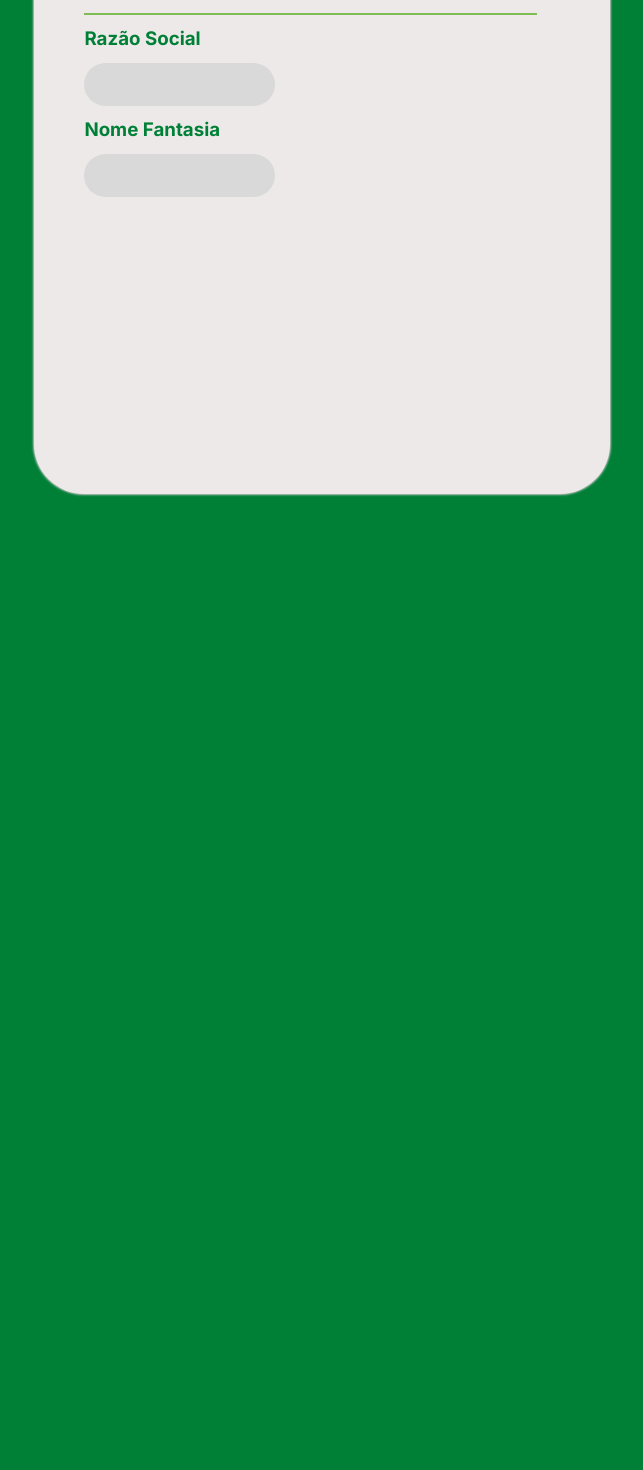
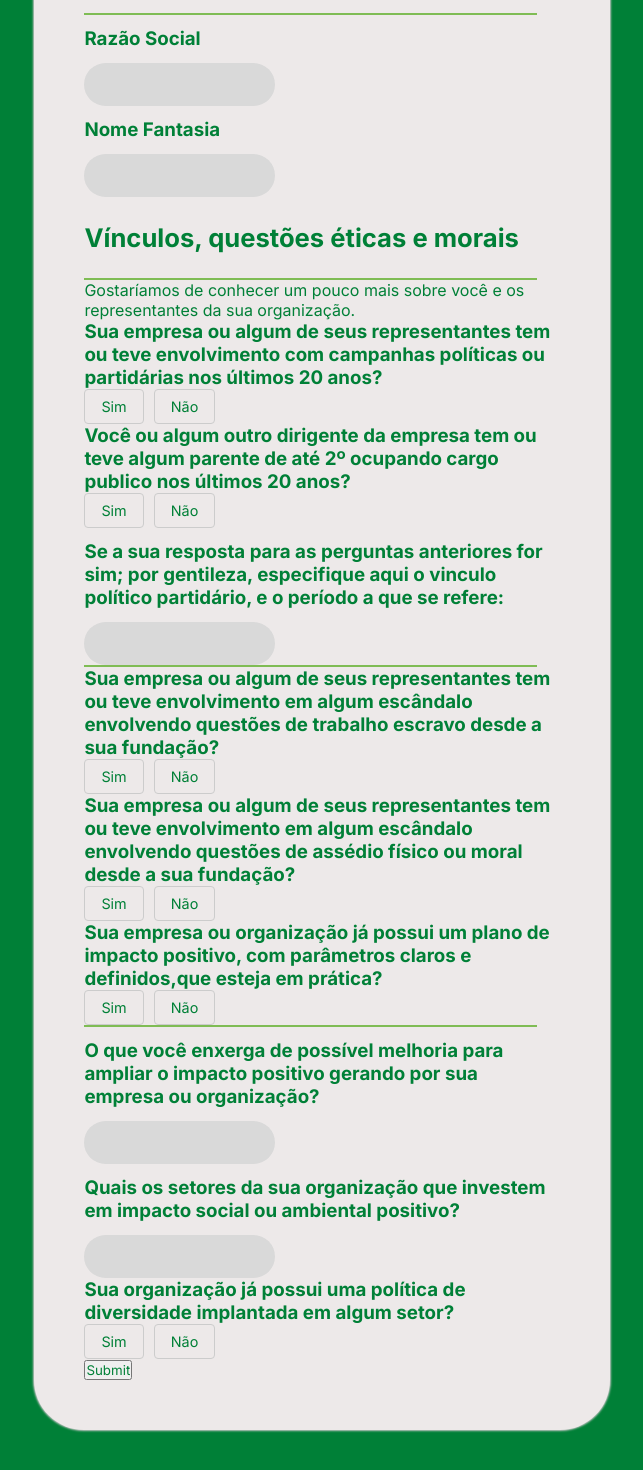
Before and after one commit to acafetech/viverde-casa, a React (Vite) app: page /parceria in a window 1280 px wide. Shown: the part 182-1652 px from the top of the page, without its empty margins (68-711 px from the left). Before the commit the page ends 800 px from the top, so only its background shows below. Built offline with nearby package versions, Linux system fonts and the light colour scheme.

Commit message:
Parte 2 do formulario empresa

```diff
--- a/src/pages/Forms/CompanyForm/index.jsx
+++ b/src/pages/Forms/CompanyForm/index.jsx
@@ -40,6 +40,99 @@ console.log(errors);
                 <input type="text" id="nome-fantasia" {...register("nomeFantasia", {required: true, minLength: 10, maxLength: 50})} />
 
             </section>
+
+            <section className="Veiculos-Que">
+              <h1>Vínculos, questões éticas e morais</h1>
+              <div class="box-line"></div>
+
+              <p>Gostaríamos de conhecer um pouco mais sobre você e os
+                representantes da sua organização.</p>
+                <h3>Sua empresa ou algum de seus representantes tem ou teve envolvimento
+                com campanhas políticas ou partidárias nos últimos 20 anos?</h3>
+
+                <input {...register("CampanhasPoliticas", { required: true })}
+                type="radio" value="Sim" />
+                <LabelCheck id="CampanhasSim" label="Sim"/>
+
+                 <input {...register("CampanhasPoliticas", { required: true })}
+                 type="radio" value=" Não" />
+                 <LabelCheck id="CampanhasNao" label="Não"/>
+
+                 <h3>Você ou algum outro dirigente da empresa tem ou teve algum parente de
+                  até 2º ocupando cargo publico nos últimos 20 anos?</h3>
+                  <input {...register("CargoPublic", { required: true })}
+                  type="radio" value="Sim" />
+                  <LabelCheck id="CargoSim" label="Sim"/>
+
+                  <input {...register("CargoPublic", { required: true })}
+                  type="radio" value=" Não" />
+                  <LabelCheck id="CargoNao" label="Não"/>
+
+
+                  <Label id="VinculoPolitico" label="Se a sua resposta para as perguntas anteriores for sim;
+                  por gentileza, especifique aqui o vinculo político partidário,
+                   e o período a que se refere:"/>
+                   <input type="text" {...register("VinculoPolitico", {required: true})} />
+
+                   <div class="box-line"></div>
+
+                   <h3>Sua empresa ou algum de seus representantes tem ou teve envolvimento em algum
+                    escândalo envolvendo questões de trabalho escravo desde a sua fundação?</h3>
+
+                   <input {...register("escandalo", { required: true })} type="radio" value="Sim" />
+                   <LabelCheck id="EscandaloSim" label="Sim"/>
+
+                    <input {...register("escandalo", { required: true })} type="radio" value=" Não" />
+                    <LabelCheck id="EscandaloNao" label="Não"/>
+
+
+                    <h3>Sua empresa ou algum de seus representantes tem ou teve envolvimento em algum escândalo
+                       envolvendo questões de assédio físico ou moral desde a sua fundação?</h3>
+
+                       <input {...register("escandaloAssedio", { required: true })}
+                       type="radio" value="Sim" />
+                       <LabelCheck id="EscandaloSim" label="Sim"/>
+
+                       <input {...register("escandaloAssedio", { required: true })}
+                       type="radio" value=" Não" />
+                       <LabelCheck id="EscandaloNao" label="Não"/>
+
+                    <h3>Sua empresa ou organização já possui um plano de impacto positivo,
+                      com parâmetros claros e definidos,que esteja em prática? </h3>
+
+                      <input {...register("PlanoImpacto", { required: true })}
+                      type="radio" value="Sim" />
+                        <LabelCheck id="PlanoSim" label="Sim"/>
+
+                      <input {...register("PlanoImpacto", { required: true })}
+                      type="radio" value=" Não" />
+                        <LabelCheck id="PlanoNão" label="Não"/>
+
+                        <div class="box-line"></div>
+
+                        <Label id="ImpactoPositivo" label="O que você enxerga de possível melhoria para ampliar
+                      o impacto positivo gerando por sua empresa ou organização?"/>
+                      <input type="text" {...register("ImpactoPositivo", {required: true})} />
+
+                      <Label id="ImpactoSocial" label="Quais os setores da sua organização que investem em
+                      impacto social ou ambiental positivo?"/>
+                      <input type="text" {...register("ImpactoSocial", {required: true})} />
+
+                      <h3>Sua organização já possui uma política de diversidade implantada em algum
+                      setor?</h3>
+
+                      <input {...register("PoliticaDiversidade", { required: true })}
+                       type="radio" value="Sim" />
+                      <LabelCheck id="DiversidadeSim" label="Sim"/>
+
+                      <input {...register("PoliticaDiversidade", { required: true })}
+                      type="radio" value=" Não" />
+                      <LabelCheck id="DiversidadeNão" label="Não"/>
+
+            </section>
+
+            <input type="submit" />
+
         </form>
     </main>
   )}
```
Also changed, not shown: 1 other file (tests, documents, lock files or other folders).
